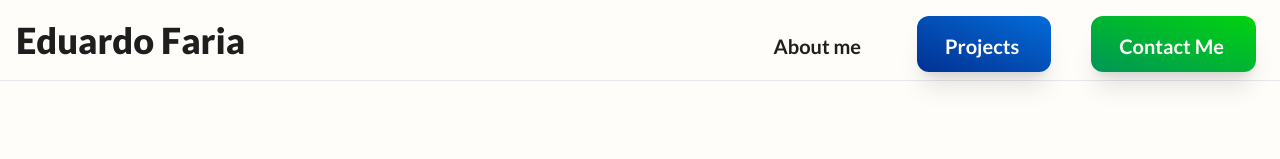
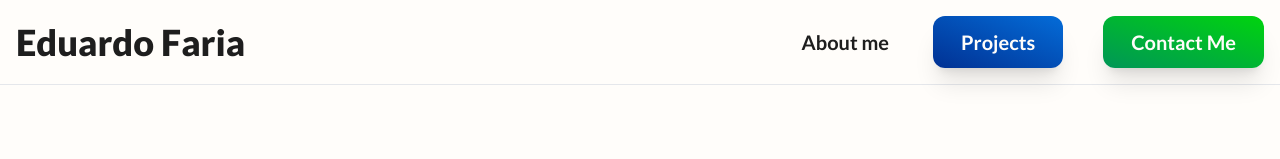
Before and after one commit to 2101dudu/PortfolioWebsite, a React (Vite) app: page / in a window 1280 px wide. Shown: the top 159 px of the page. Built offline with nearby package versions, Linux system fonts and the light colour scheme.

Commit message:
Footer Copyright text color changed. Navbar buttons properly aligned.

```diff
--- a/src/components/Footer.jsx
+++ b/src/components/Footer.jsx
@@ -9,7 +9,7 @@ function Footer() {
               <div class="text-tempwhite font-lato font-normal">+351 918718340</div>
             </div>
             <div class="flex w-28 justify-between">
-              <a class="duration-200 ease-in-out hover:scale-105" href="https://www.linkedin.com/in/eduardo-faria-692736275" target="_blank">
+              <a class="duration-200 ease-in-out hover:scale-105" href="https://www.linkedin.com/in/FariaEduardo/" target="_blank">
                 <img class="w-10 h-10" src="src/assets/LinkedIn_Logo.png" alt="LinkedIn Logo"></img>
               </a>
               <a class="duration-200 ease-in-out hover:scale-105" href="https://github.com/2101dudu" target="_blank">
@@ -17,7 +17,7 @@ function Footer() {
               </a>
             </div>
           </div>
-          <h2 class="text-center font-lato text-tempwhite pb-2">© 2023 Eduardo Faria</h2>
+          <h2 class="text-center font-lato text-tempgray duration-300 hover:text-tempwhite pb-2">© 2023 Eduardo Faria</h2>
         </div>
     );
 }
--- a/src/components/Navbar.jsx
+++ b/src/components/Navbar.jsx
@@ -10,18 +10,18 @@ function Navbar() {
                 <span class="self-center text-4xl font-black font-lato whitespace-nowrap text-tempblack dark:text-tempwhite">Eduardo Faria</span>
             </a>
             <div class="items-center justify-end hidden w-full md:flex md:max-w-md lg:max-w-xl md:order-1 md:pr-12 lg:pr-4" id="navbar-sticky">
-              <ul class="flex flex-row md:m-2 lg:mt-4 space-x-2 lg:space-x-10">
-                <li class="pt-2">
-                  <a href="#" class="md:duration-300 md:hover:scale-105 md:text-l lg:text-xl block py-2 font-lato font-bold pl-3 pr-4 text-tempblack md:pt-2">About me</a>
+              <ul class="flex flex-row md:my-2 lg:my-4 space-x-5 lg:space-x-10">
+                <li class="pt-2 pr-1">
+                  <a href="#" class="w-full text-right md:duration-300 md:hover:scale-105 md:text-l lg:text-xl block pt-1 font-lato font-bold text-tempblack">About me</a>
                 </li>
                 <li>
-                  <a href="#" class="md:duration-300 md:hover:scale-105 shadow-xl p-1 px-4 rounded-xl block bg-gradient-to-tr from-tempdarkblue to-templightblue">
-                    <div class="md:text-l lg:text-xl py-2 font-lato font-bold pl-3 pr-4 text-tempwhite md:pt-3">Projects</div>
+                  <a href="#" class="md:duration-300 md:hover:scale-105 shadow-xl p-1 px-5 rounded-xl items-center block bg-gradient-to-tr from-tempdarkblue to-templightblue">
+                    <div class="md:text-l lg:text-xl p-2 font-lato font-bold text-tempwhite">Projects</div>
                   </a>
                 </li>
                 <li>
-                  <a href="#" class="md:duration-300 md:hover:scale-105 shadow-xl p-1 px-3 lg:px-4 rounded-xl block bg-gradient-to-tr from-tempdarkgreen to-templightgreen">
-                    <div class="md:text-l lg:text-xl py-2 font-lato font-bold pl-3 pr-4 text-tempwhite md:pt-3">Contact Me</div>
+                  <a href="#" class="md:duration-300 md:hover:scale-105 shadow-xl p-1 px-3 lg:px-5 rounded-xl block bg-gradient-to-tr from-tempdarkgreen to-templightgreen">
+                    <div class="md:text-l lg:text-xl p-2 font-lato font-bold text-tempwhite">Contact Me</div>
                   </a>
                 </li>
               </ul>
--- a/tailwind.config.js
+++ b/tailwind.config.js
@@ -18,6 +18,7 @@ export default {
       'tempwhite': '#FFFDFA',
       'transparentwhite': 'rgba(255,255,230,0.3)',
       'tempblack': '#1E1E1E',
+      'tempgray': '#808080',
     },
     fontFamily: {
       'lato': ['lato', 'sans-serif'],
```
